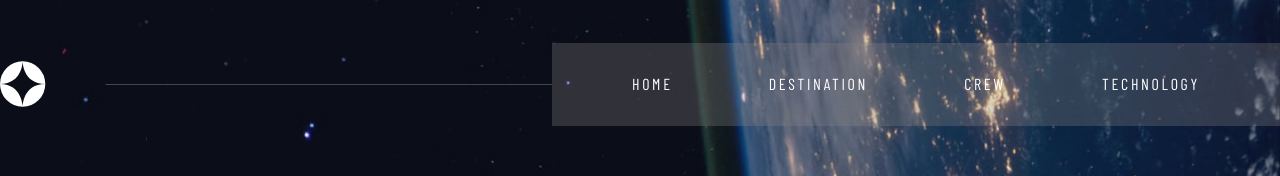
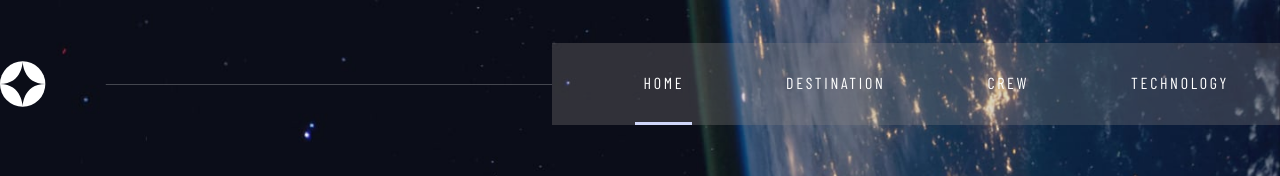
Before and after one commit to EvelynFernanda/space-tourism-next, a Next.js app: page / in a window 1280 px wide. Shown: the top 176 px of the page. Built offline with nearby package versions, Linux system fonts and the light colour scheme; a web font is replaced by a local one.

Commit message:
refactor navbar

```diff
--- a/src/components/Navbar/index.tsx
+++ b/src/components/Navbar/index.tsx
@@ -1,19 +1,23 @@
 import styles from "./styles.module.scss";
+import { useRouter } from 'next/router'
 import LogoSvg from "../../assets/shared/logo-svg.svg";
 import Link from "next/link";
 
 const Navbar = () => {
+  const router = useRouter()
+
   return (
     <div className={styles.navbar_container}>
     <LogoSvg />
       <ul className={styles.navbar_items}>
-        <li><Link href="/" >HOME</Link></li>
-        <li><Link href="/destination/">DESTINATION</Link></li>
-        <li><Link href="/">CREW</Link></li>
-        <li><Link href="/">TECHNOLOGY</Link></li>
+        <li aria-selected={router.pathname == '/' ? 'true' : 'false'}><Link href="/" >HOME</Link></li>
+        <li aria-selected={router.pathname == '/destination' ? 'true' : 'false'}><Link href="/destination/">DESTINATION</Link></li>
+        <li aria-selected={router.pathname == '/crew' ? 'true' : 'false'}><Link href="/crew/">CREW</Link></li>
+        <li aria-selected={router.pathname == '/technology' ? 'true' : 'false'}><Link href="/technology/">TECHNOLOGY</Link></li>
       </ul>
     </div>
   );
 };
+// {router.pathname == '/destination/' ? 'true' : 'false'}
 
 export default Navbar;
--- a/src/components/Navbar/styles.module.scss
+++ b/src/components/Navbar/styles.module.scss
@@ -13,25 +13,24 @@
 .navbar_items {
   background-color: rgba(133, 129, 129, 0.308);
   display: flex;
-  padding: 2rem;
   justify-content: space-around;
   width: 60%;
 
-  & > li {
+  & li {
     font-size: 1rem;
     font-family: $sans;
     line-height: 19px;
     letter-spacing: 2.7px;
     transition: hover 0.5s;
-    & :hover{
-      border-bottom: 3px solid gray;
-    }
-    & :active{
-      border-bottom: 3px solid $light;
-    }
-    a{
-      padding: 1.9rem 0.5rem;
+    padding: 1.9rem 0.5rem;
+    border-bottom: 3px solid transparent;
+
+    &[aria-selected="true"]{
+      border-bottom: 3px solid #d0d6f9;
     }
 
   }
 }
+.navbar_items li:hover{
+  border-bottom: 3px solid gray;
+}
```
